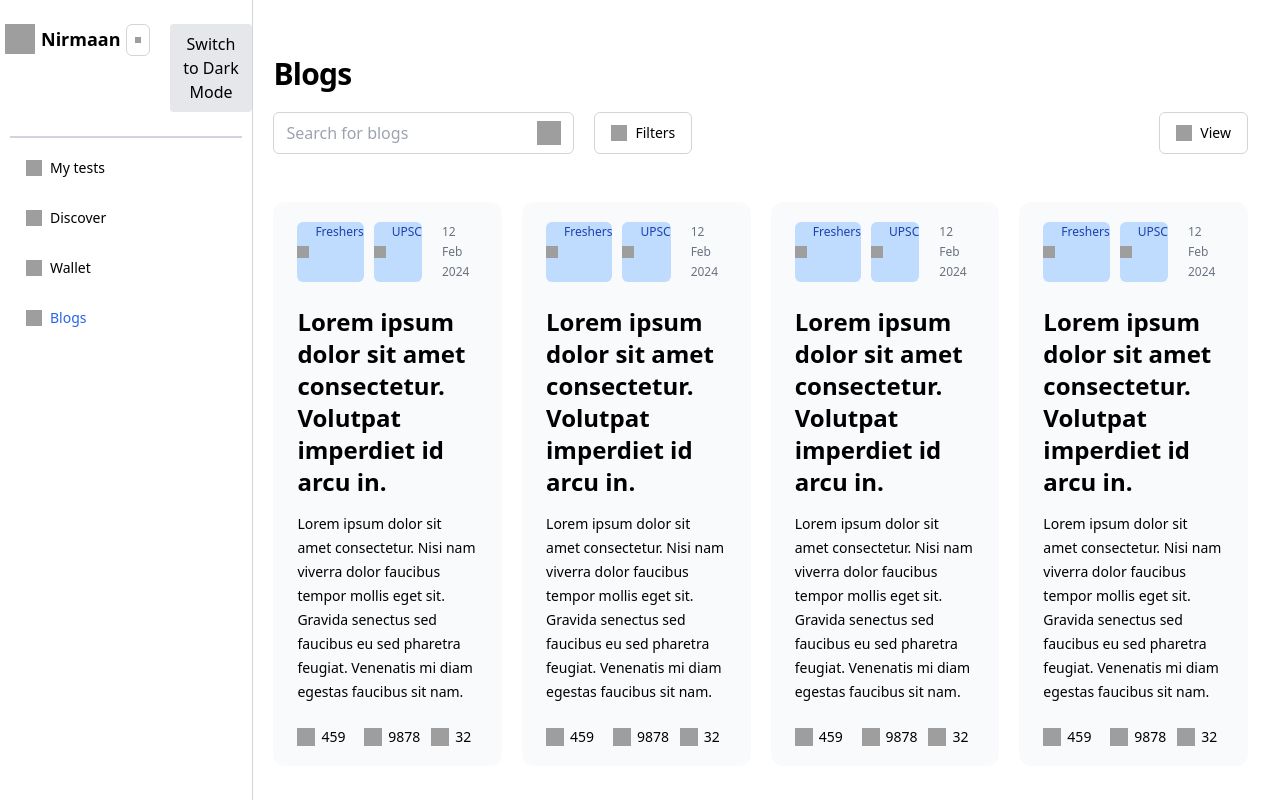
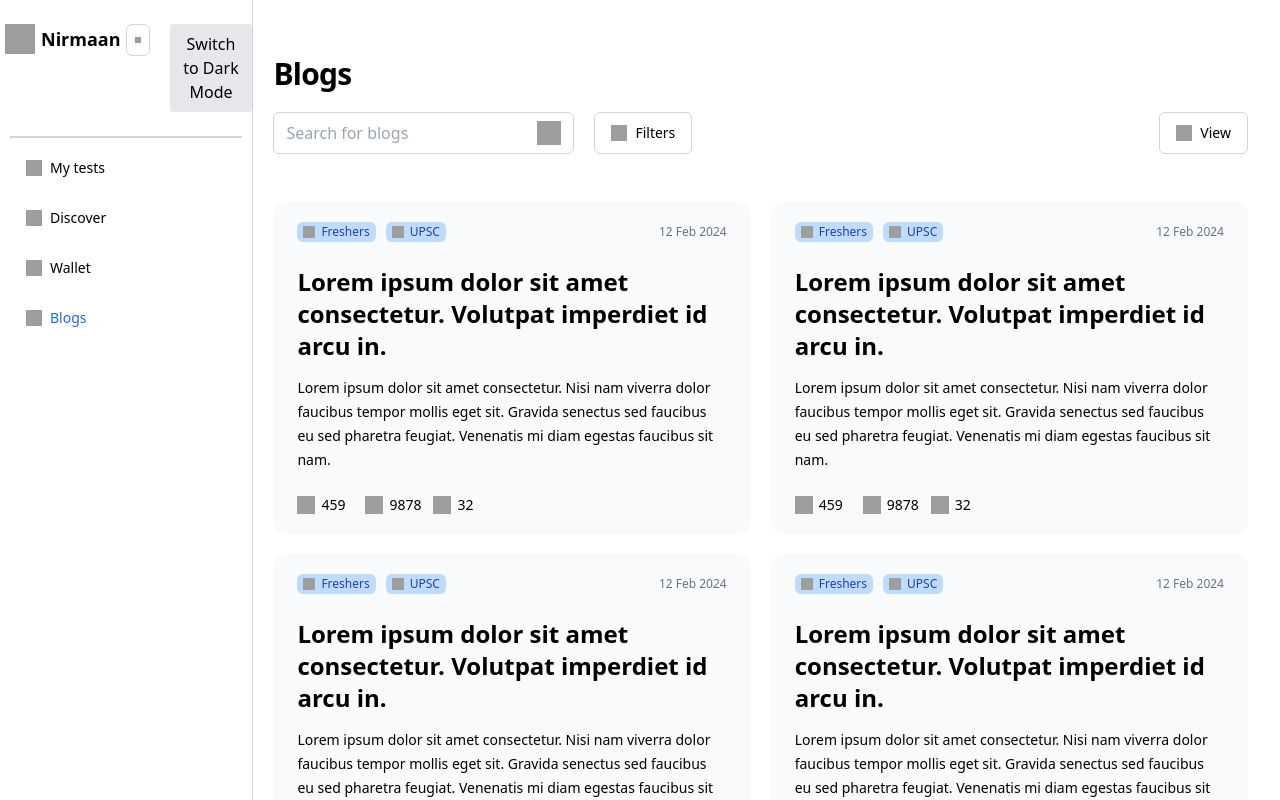
Before and after one commit to teams-quasar/Nirmaan-frontend, a React (Vite) app: page /blogs in a window 1280 px wide. Shown: the top 800 px of the page. Built offline with nearby package versions, Linux system fonts and the light colour scheme; grey boxes are pictures that could not be loaded.

Commit message:
more ui changes for dark mode

```diff
--- a/src/components/Blogss/BlogCard.jsx
+++ b/src/components/Blogss/BlogCard.jsx
@@ -3,8 +3,8 @@ import React from "react";
 
 function BlogCard({ tags, date, title, content, likes, views, comments }) {
   return (
-    <article className="flex flex-col w-6/12 max-md:ml-0 max-md:w-full">
-      <div className="flex flex-col grow px-6 py-5 w-full text-sm font-medium bg-gray-50 rounded-xl max-md:pl-5 max-md:mt-10 max-md:max-w-full">
+    <article className="flex flex-col  max-md:ml-0 max-md:w-full">
+      <div className="flex flex-col grow px-6 py-5 w-full text-sm font-medium bg-gray-50 dark:bg-gray-800 rounded-xl max-md:pl-5 max-md:mt-10 max-md:max-w-full ">
         <div className="flex gap-5 justify-between w-full text-xs leading-5 max-md:flex-wrap max-md:max-w-full">
           <div className="flex gap-2.5 text-blue-800 whitespace-nowrap">
             {tags.map((tag, index) => (
@@ -14,7 +14,8 @@ function BlogCard({ tags, date, title, content, likes, views, comments }) {
               >
                 <img
                   loading="lazy"
-                  src={`http://b.io/ext_${12 + index}-`}
+                  src="https://cdn.builder.io/api/v1/image/assets/TEMP/1646c25c4b3fcdabd3ee831d72d2e40855242a38e0f7df2e3f063ea311756691?apiKey=8a82faa9db93454483a68c973b38c7b0&"
+
                   alt=""
                   className="shrink-0 my-auto w-3 aspect-square"
                 />
@@ -24,10 +25,10 @@ function BlogCard({ tags, date, title, content, likes, views, comments }) {
           </div>
           <time className="my-auto text-gray-500">{date}</time>
         </div>
-        <h2 className="mt-6 text-2xl font-semibold tracking-normal leading-8 text-black max-md:max-w-full">
+        <h2 className="mt-6 text-2xl font-semibold tracking-normal leading-8 text-black max-md:max-w-full dark:text-white">
           {title}
         </h2>
-        <p className="mt-3.5 leading-6 text-black max-md:max-w-full">
+        <p className="mt-3.5 leading-6 text-black max-md:max-w-full dark:text-white">
           {content}
         </p>
         <div className="flex gap-5 self-start mt-6 text-black whitespace-nowrap leading-[100%]">
@@ -38,7 +39,7 @@ function BlogCard({ tags, date, title, content, likes, views, comments }) {
               alt=""
               className="shrink-0 aspect-square w-[18px]"
             />
-            <div className="my-auto">{likes}</div>
+            <div className="my-auto dark:text-white">{likes}</div>
           </div>
           <div className="flex flex-1 gap-1.5">
             <img
@@ -47,7 +48,7 @@ function BlogCard({ tags, date, title, content, likes, views, comments }) {
               alt=""
               className="shrink-0 aspect-square w-[18px]"
             />
-            <div className="my-auto">{views}</div>
+            <div className="my-auto dark:text-white">{views}</div>
           </div>
           <div className="flex flex-1 gap-1.5">
             <img
@@ -56,7 +57,7 @@ function BlogCard({ tags, date, title, content, likes, views, comments }) {
               alt=""
               className="shrink-0 aspect-square w-[18px]"
             />
-            <div className="my-auto">{comments}</div>
+            <div className="my-auto dark:text-white">{comments}</div>
           </div>
         </div>
       </div>
--- a/src/components/Blogss/BlogList.jsx
+++ b/src/components/Blogss/BlogList.jsx
@@ -56,16 +56,21 @@ const blogData = [
 function BlogList() {
   return (
     <div className="flex flex-col mt-14 max-md:mt-10 max-md:max-w-full">
-      <h1 className="text-3xl font-semibold tracking-tight leading-9 text-black max-md:max-w-full">
+      <h1 className="text-3xl font-semibold tracking-tight leading-9 text-black max-md:max-w-full dark:text-white">
         Blogs
       </h1>
       <BlogSearch />
       <section className="mt-12 max-md:mt-10 max-md:max-w-full">
-        <div className="flex gap-5 max-md:flex-col max-md:gap-0">
+        {/* <div className="flex gap-5 max-md:flex-col max-md:gap-0">
           {blogData.map((blog, index) => (
             <BlogCard key={index} {...blog} />
           ))}
-        </div>
+        </div> */}
+         <div className="grid grid-cols-1 gap-5 md:grid-cols-2">
+    {blogData.map((blog, index) => (
+      <BlogCard key={index} {...blog} />
+    ))}
+  </div>
       </section>
     </div>
   );
--- a/src/components/Wallet/Wallet.jsx
+++ b/src/components/Wallet/Wallet.jsx
@@ -10,7 +10,7 @@ function Wallet() {
         {/* <Sidebar /> */}
         <div className="flex flex-col ml-5 w-[79%] max-md:ml-0 max-md:w-full">
           <main className="flex flex-col mt-14 text-base text-black max-md:mt-10 max-md:max-w-full">
-            <h1 className="text-3xl font-semibold tracking-tight leading-9 max-md:max-w-full">
+            <h1 className="text-3xl font-semibold tracking-tight leading-9 max-md:max-w-full dark:text-white">
               Wallet
             </h1>
             <section className="mt-11 max-md:mt-10 max-md:max-w-full">
```
